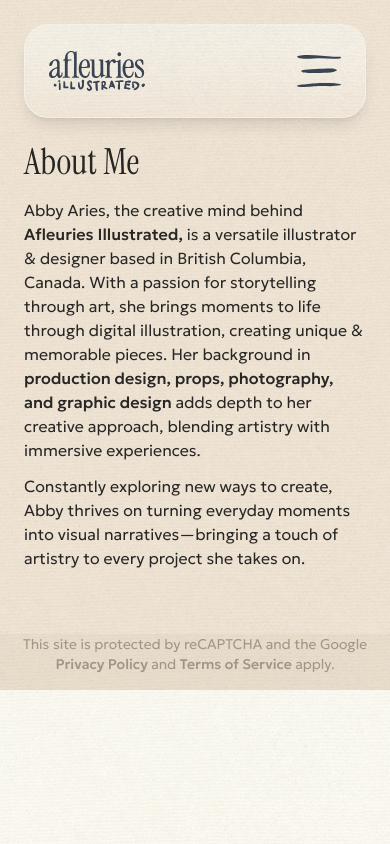
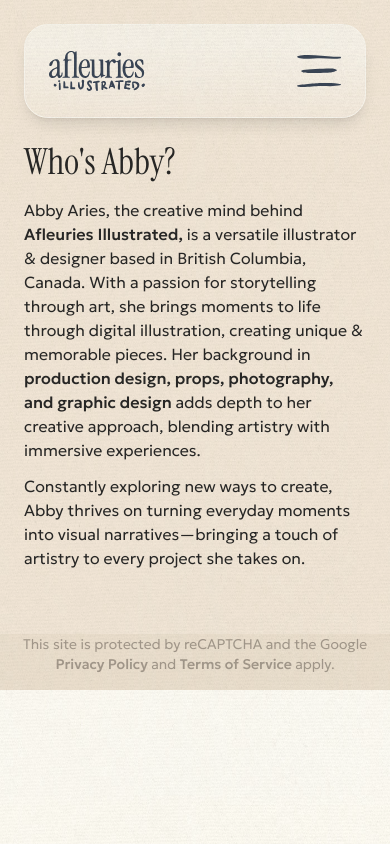
Before and after one commit to plries/afleuries, a Next.js app: page /about in a window 390 px wide. Built offline with nearby package versions, Linux system fonts and the light colour scheme; what react-google-recaptcha-v3 would draw is missing.

Commit message:
remove page wrapper

```diff
--- a/app/components/PageWrapper/index.tsx
+++ /dev/null
@@ -1,15 +0,0 @@
-"use client";
-import { usePathname } from "next/navigation";
-
-export const PageWrapper = ({ children }: { children: React.ReactNode }) => {
-  const pathname = usePathname();
-
-  return (
-    <main
-      key={pathname}
-      className="z-10 grid h-full w-full max-w-screen-xl auto-rows-min grid-cols-4 gap-3 bg-tan-20 px-6 pb-0 pt-12 shadow-none md:grid-cols-8 md:gap-4 md:rounded-3xl md:pt-6 md:shadow-2xl lg:grid-cols-12 lg:pt-[5.5rem]"
-    >
-      {children}
-    </main>
-  );
-};
--- a/app/components/Sections/Contact/useContact.ts
+++ b/app/components/Sections/Contact/useContact.ts
@@ -3,7 +3,7 @@ import { useScroll, useTransform } from "framer-motion";
 export const useContact = () => {
   const { scrollYProgress } = useScroll();
   const y = useTransform(scrollYProgress, [0, 1], [0, 225]);
-  const rotate = useTransform(scrollYProgress, [0, 1], [0, -15]);
+  const rotate = useTransform(scrollYProgress, [0, 1], [0, -10]);
 
   return {
     scrollYProgress,
--- a/app/components/index.ts
+++ b/app/components/index.ts
@@ -11,6 +11,5 @@ export * from "./Head";
 export * from "./Heading";
 export * from "./MenuButton";
 export * from "./NavBar";
-export * from "./PageWrapper";
 export * from "./Paragraph";
 export * from "./ContactForm";
--- a/app/const.ts
+++ b/app/const.ts
@@ -97,7 +97,7 @@ export const AFLEURIES_ILLUSTRATED = {
             },
             HEADING: "Enjoy the Event",
             PARAGRAPH:
-              "Guests can go back to partying! Abby can take it from here—creating the portrait in the background.",
+              "Guests can go back to partying! Abby can take it from here—creating your custom portraits in the background.",
           },
           {
             ICON: {
@@ -206,7 +206,7 @@ export const AFLEURIES_ILLUSTRATED = {
     },
   },
   ABOUT: {
-    HEADING: "About Me",
+    HEADING: "Who's Abby?",
     PARAGRAPHS: {
       ONE: [
         "Abby Aries, the creative mind behind ",
--- a/app/layout.tsx
+++ b/app/layout.tsx
@@ -3,7 +3,7 @@ import { Instrument_Serif, Geologica } from "next/font/google";
 import "./globals.css";
 import { ReactLenis } from "lenis/react";
 import { GoogleReCaptchaProvider } from "react-google-recaptcha-v3";
-import { Head, Footer, NavBar, PageWrapper } from "./components";
+import { Head, Footer, NavBar } from "./components";
 import { AFLEURIES_ILLUSTRATED } from "./const";
 
 const instrumentSerif = Instrument_Serif({
@@ -38,7 +38,9 @@ export default function RootLayout({
             <div className="relative grid w-screen place-items-center scroll-smooth bg-tan-20 md:bg-gradient-to-b md:from-green-10 md:to-green-100 md:p-12 lg:p-14">
               <div className="absolute top-0 hidden min-h-full w-full bg-[image:url('/doodletexture.jpg')] opacity-[2%] md:block"></div>
               <NavBar />
-                <PageWrapper>{children}</PageWrapper>
+              <main className="z-10 grid h-full w-full max-w-screen-xl auto-rows-min grid-cols-4 gap-3 bg-tan-20 px-6 pb-0 pt-12 shadow-none md:grid-cols-8 md:gap-4 md:rounded-3xl md:pt-6 md:shadow-2xl lg:grid-cols-12 lg:pt-[5.5rem]">
+                {children}
+              </main>
               <Footer />
             </div>
           </body>
```
